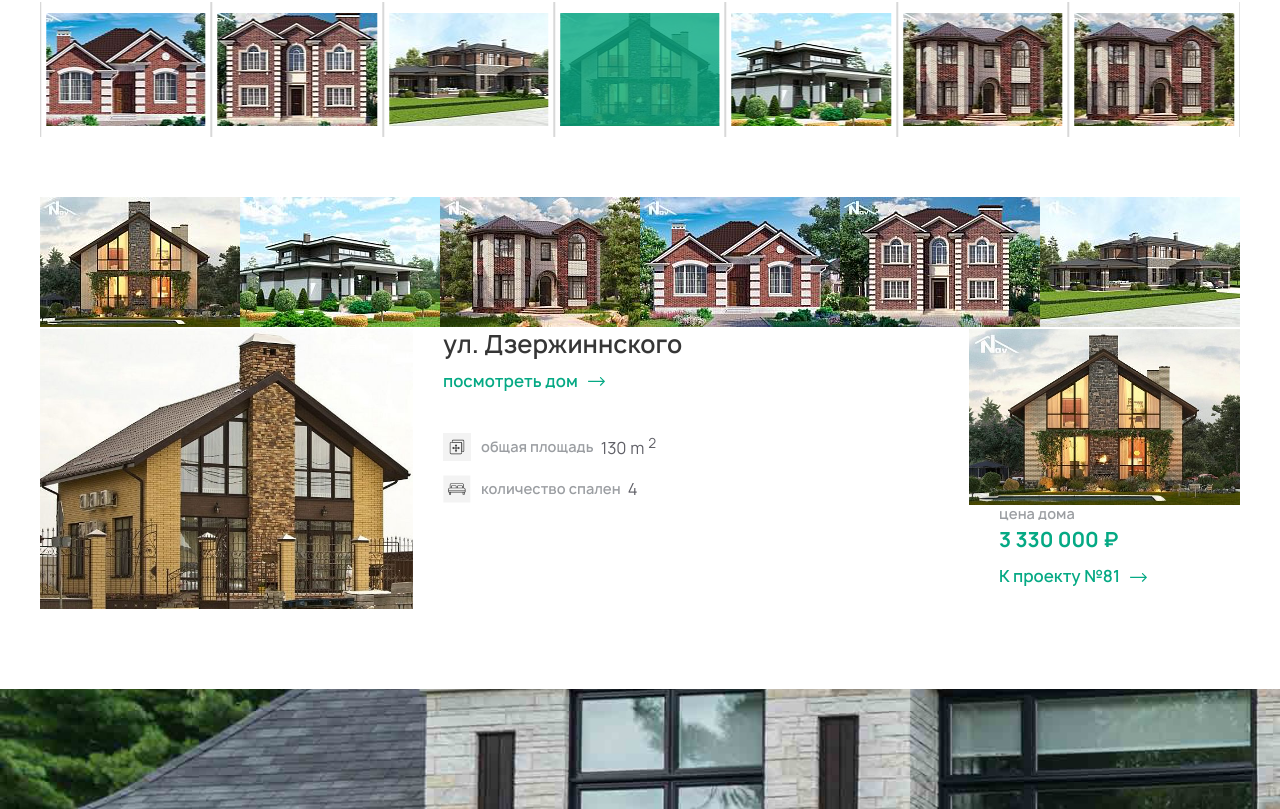
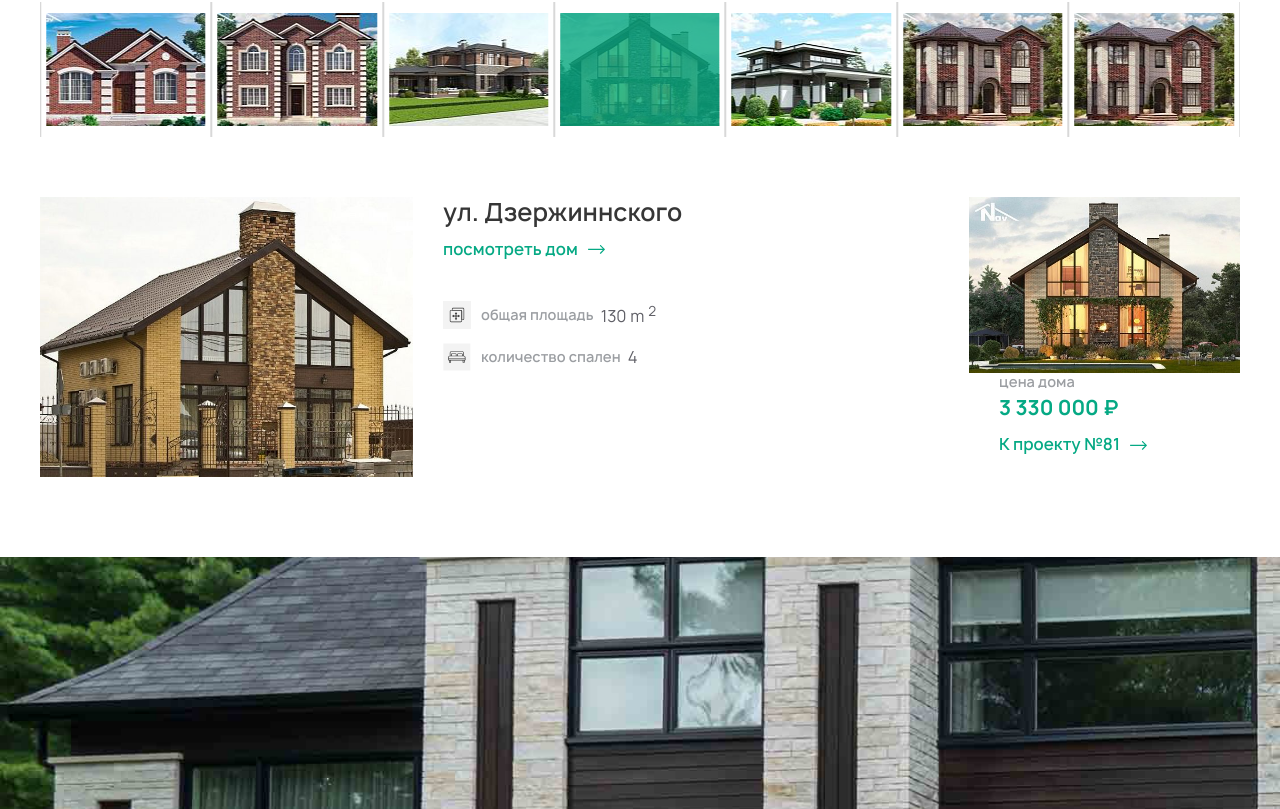
Before and after one commit to artykovdaniyar/novation, a React (Create React App) app: page / in a window 1280 px wide. Shown: the part 988-1797 px from the top of the page. Built offline with nearby package versions, Linux system fonts and the light colour scheme.

Commit message:
test Safari 2

```diff
--- a/src/Pages/Home/CompletedProjects.jsx
+++ b/src/Pages/Home/CompletedProjects.jsx
@@ -328,55 +328,49 @@ const CompletedProjects = () => {
 						},
 					}}
 				>
-					<SwiperSlide tag="button" onClick={() => selectTabHandler(1)}>
+					<SwiperSlide onClick={() => selectTabHandler(1)}>
 						<div className="tabs_btn">
 							<img src={projectTab1Img} alt="tab img" className="tabs_img" />
 							<div className="tabs_img-wrapper"></div>
 						</div>
 					</SwiperSlide>
-					<SwiperSlide tag="button" onClick={() => selectTabHandler(2)}>
+					<SwiperSlide onClick={() => selectTabHandler(2)}>
 						<div className="tabs_btn">
 							<img src={projectTab2Img} alt="tab img" className="tabs_img" />
 							<div className="tabs_img-wrapper"></div>
 						</div>
 					</SwiperSlide>
-					<SwiperSlide tag="button" onClick={() => selectTabHandler(3)}>
+					<SwiperSlide onClick={() => selectTabHandler(3)}>
 						<div className="tabs_btn">
 							<img src={projectTab3Img} alt="tab img" className="tabs_img" />
 							<div className="tabs_img-wrapper"></div>
 						</div>
 					</SwiperSlide>
-					<SwiperSlide tag="button" onClick={() => selectTabHandler(4)}>
+					<SwiperSlide onClick={() => selectTabHandler(4)}>
 						<div className="tabs_btn">
 							<img src={projectTab3Img} alt="tab img" className="tabs_img" />
 							<div className="tabs_img-wrapper"></div>
 						</div>
 					</SwiperSlide>
-					<SwiperSlide tag="button" onClick={() => selectTabHandler(5)}>
+					<SwiperSlide onClick={() => selectTabHandler(5)}>
 						<div className="tabs_btn">
 							<img src={projectTab5Img} alt="tab img" className="tabs_img" />
 							<div className="tabs_img-wrapper"></div>
 						</div>
 					</SwiperSlide>
-					<SwiperSlide tag="button" onClick={() => selectTabHandler(6)}>
+					<SwiperSlide onClick={() => selectTabHandler(6)}>
 						<div className="tabs_btn">
 							<img src={projectTab6Img} alt="tab img" className="tabs_img" />
 							<div className="tabs_img-wrapper"></div>
 						</div>
 					</SwiperSlide>
-					<SwiperSlide tag="button" onClick={() => selectTabHandler(7)}>
+					<SwiperSlide onClick={() => selectTabHandler(7)}>
 						<div className="tabs_btn">
 							<img src={projectTab7Img} alt="tab img" className="tabs_img" />
 							<div className="tabs_img-wrapper"></div>
 						</div>
 					</SwiperSlide>
 				</Swiper>
-				<img src={projectTab1Img} alt="12345" />
-				<img src={projectTab2Img} alt="12345" />
-				<img src={projectTab3Img} alt="12345" />
-				<img src={projectTab5Img} alt="12345" />
-				<img src={projectTab6Img} alt="12345" />
-				<img src={projectTab7Img} alt="12345" />
 				<ul className="tab-content__list">
 					<li className={`tab-content__item ${activeTabIndex === 1 ? "active" : ""}`}>
 						<Fade triggerOnce className="tab-content__wrapper">
```
